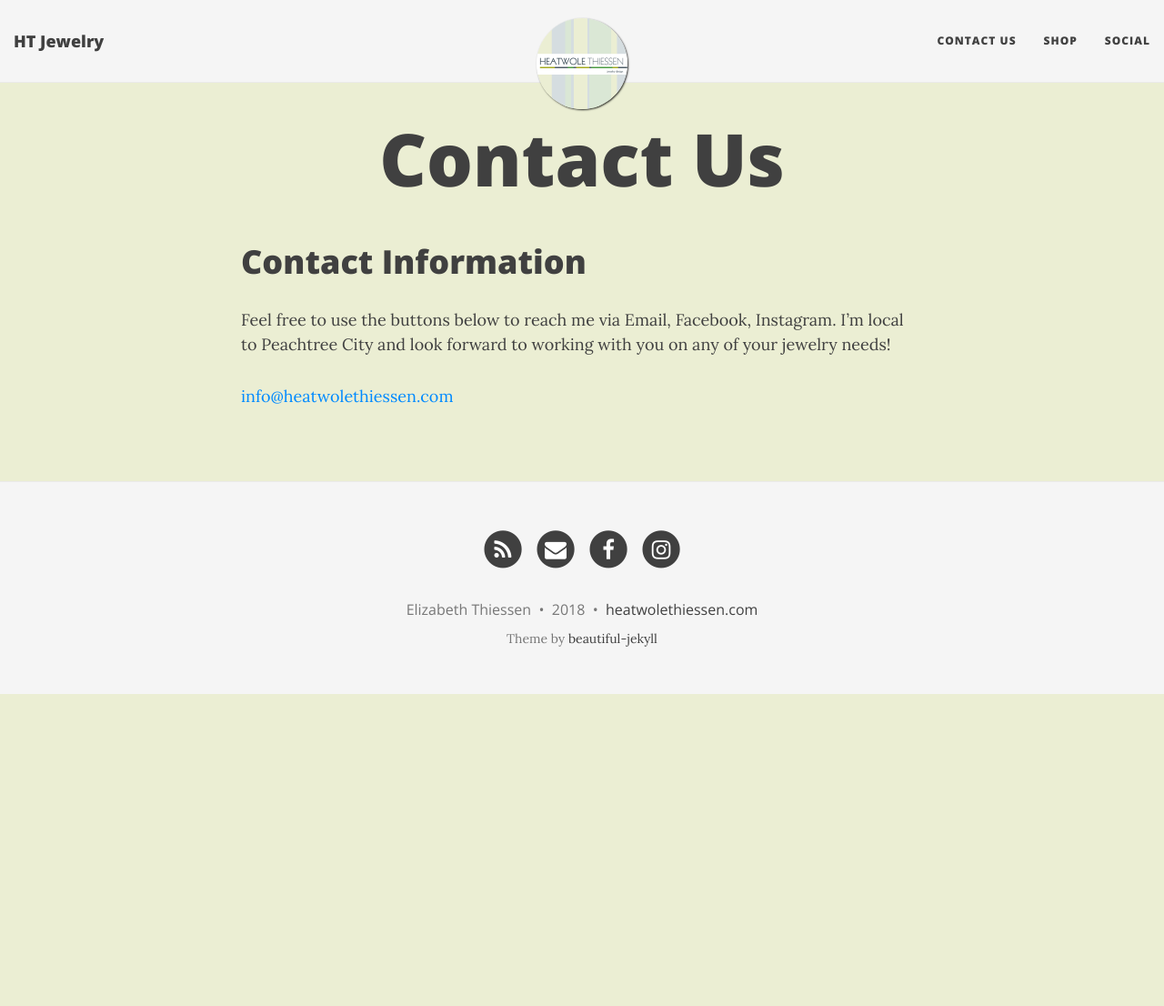
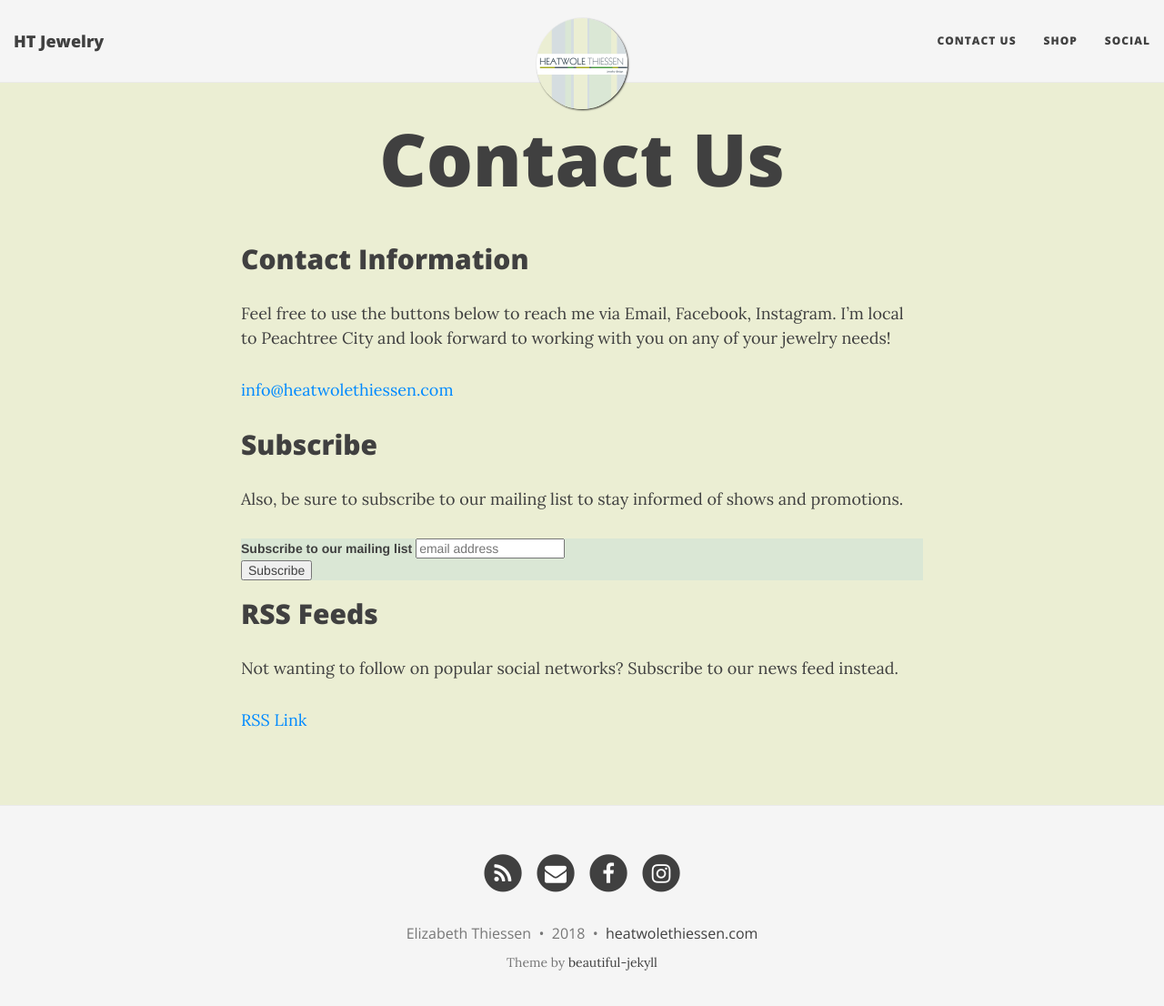
Before and after one commit to Bigd271/htjewelry, a Jekyll site: the page built from contact.md, in a window 1280 px wide and 1119 px high. Shown: the top 1106 px of the window at 91% size. Built offline with Jekyll 4.4.1, drawn with Linux system fonts in a browser that asks for light colours; nearby versions of some CDN libraries; comment, search, counter and statistics services are not loaded.

Commit message:
Updating some pages

```diff
--- a/contact.md
+++ b/contact.md
@@ -3,8 +3,38 @@ layout: page
 title: Contact Us
 ---
 
-# Contact Information
+## Contact Information
 
 Feel free to use the buttons below to reach me via Email, Facebook, Instagram. I'm local to Peachtree City and look forward to working with you on any of your jewelry needs!
 
 [info@heatwolethiessen.com](mailto:info@heatwolethiessen.com)
+
+## Subscribe
+
+Also, be sure to subscribe to our mailing list to stay informed of shows and promotions.
+
+<!-- Begin MailChimp Signup Form -->
+<link href="//cdn-images.mailchimp.com/embedcode/slim-10_7.css" rel="stylesheet" type="text/css">
+<style type="text/css">
+	#mc_embed_signup{background:#dae7d5; clear:left; font:14px Helvetica,Arial,sans-serif; }
+	/* Add your own MailChimp form style overrides in your site stylesheet or in this style block.
+	   We recommend moving this block and the preceding CSS link to the HEAD of your HTML file. */
+</style>
+<div id="mc_embed_signup">
+<form action="https://heatwolethiessen.us14.list-manage.com/subscribe/post?u=826bd58e0debb4ad384002244&amp;id=809e338073" method="post" id="mc-embedded-subscribe-form" name="mc-embedded-subscribe-form" class="validate" target="_blank" novalidate>
+    <div id="mc_embed_signup_scroll">
+	<label for="mce-EMAIL">Subscribe to our mailing list</label>
+	<input type="email" value="" name="EMAIL" class="email" id="mce-EMAIL" placeholder="email address" required>
+    <!-- real people should not fill this in and expect good things - do not remove this or risk form bot signups-->
+    <div style="position: absolute; left: -5000px;" aria-hidden="true"><input type="text" name="b_826bd58e0debb4ad384002244_809e338073" tabindex="-1" value=""></div>
+    <div class="clear"><input type="submit" value="Subscribe" name="subscribe" id="mc-embedded-subscribe" class="button"></div>
+    </div>
+</form>
+</div>
+<!--End mc_embed_signup-->
+
+## RSS Feeds
+
+Not wanting to follow on popular social networks? Subscribe to our news feed instead.
+
+[RSS Link](https://heatwolethiessen.com/feed.xml)
```
Also changed, not shown: aboutme.md (+4 -2 lines).
